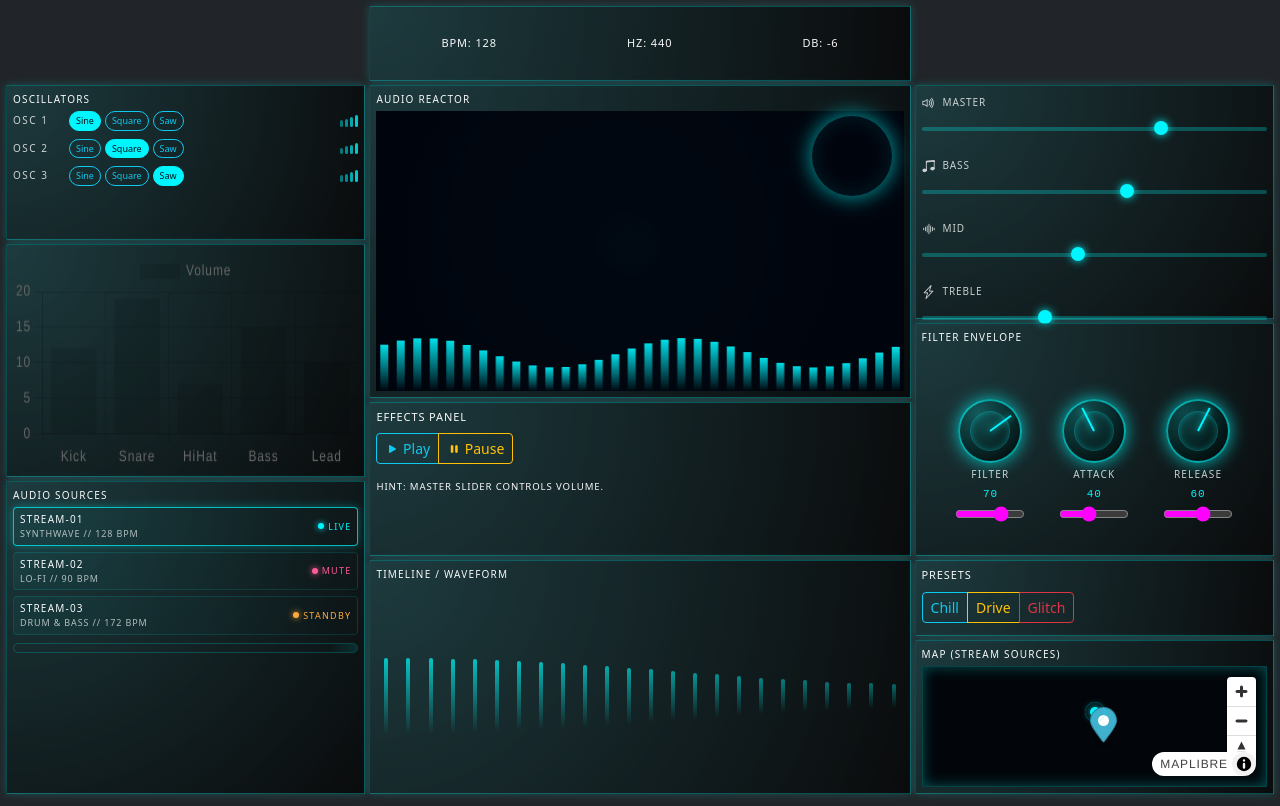
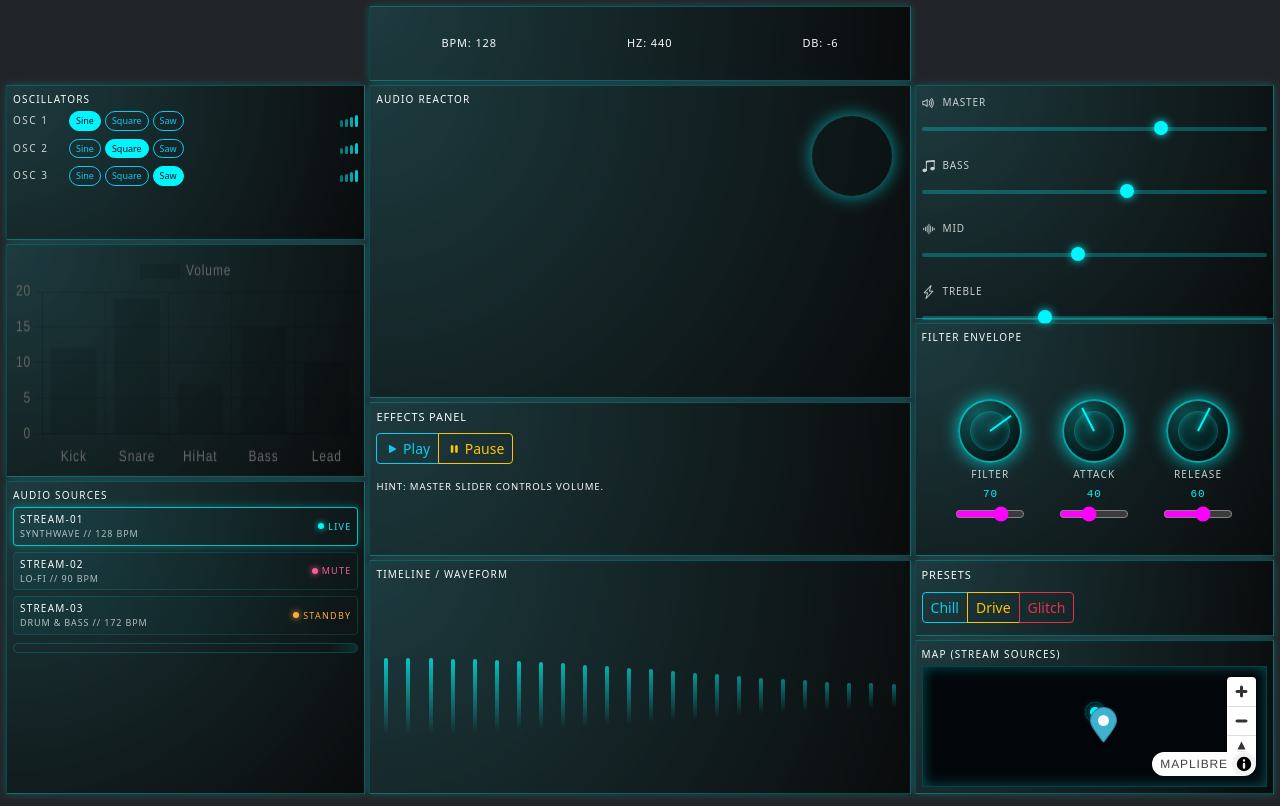
Before and after one commit to ecanizalez-tim/web3tp2, a website: page index.html in a window 1280 px wide. Drawn offline with nearby package versions, Linux system fonts and the light colour scheme; no server answers; animation ran at ten frames a second.

Commit message:
correction de zdog

```diff
--- a/index.html
+++ b/index.html
@@ -120,9 +120,9 @@
     <!-- Centre -->
 <div class="hud-reactor panel">
   <div class="reactor-header">AUDIO REACTOR</div>
-  <canvas id="reactor-canvas"></canvas>
-  <!-- ZDog orbit -->
-  <div id="reactor-orbit"></div>
+<!-- ZDog orbit -->
+<canvas id="reactor-orbit" width="80" height="80"></canvas>
+
 </div>
 
 <div class="hud-effects panel">
--- a/src/css/styles.css
+++ b/src/css/styles.css
@@ -314,12 +314,13 @@ body {
 /* Orbit ZDog dans le reactor */
 #reactor-orbit {
   position: absolute;
-  right: 20px;
-  top: 32px;
+  right: 18px;
+  top: 30px;
   width: 80px;
   height: 80px;
   pointer-events: none;
-  filter: drop-shadow(0 0 10px rgba(0, 246, 255, 0.8));
+  box-shadow: 0 0 18px rgba(0, 255, 255, 0.6);
+  border-radius: 50%;
 }
 
 /* --- TIMELINE / WAVEFORM --- */
```
